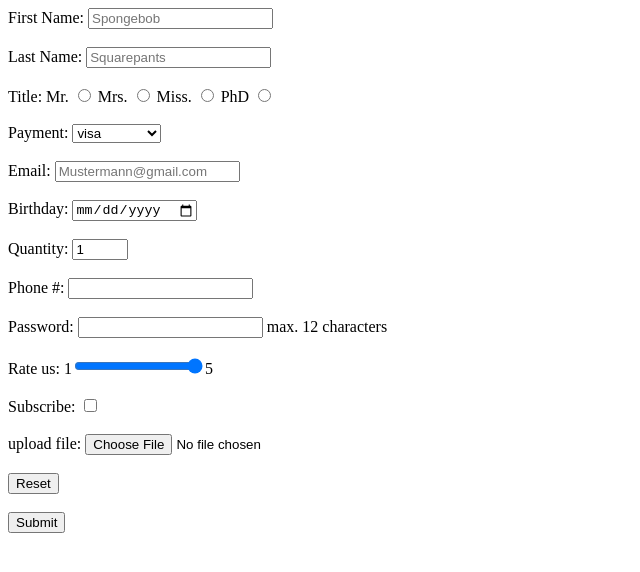
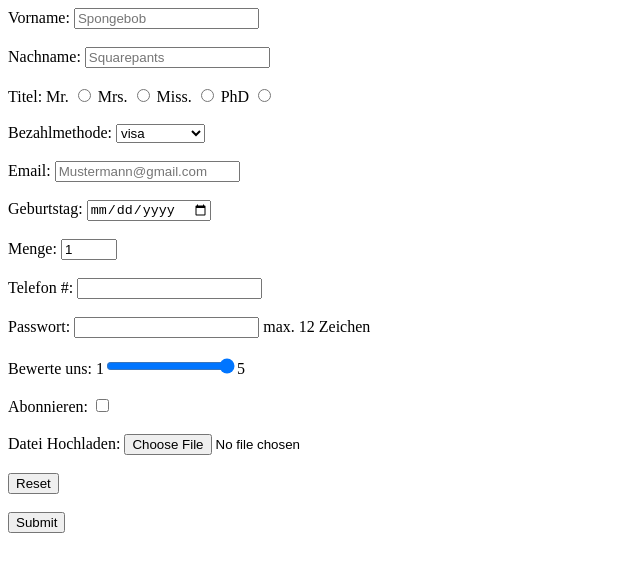
Before and after one commit to LukasVerwiebe/HTML-Tutorial, a plain HTML site: page J_Formulare/index.html in a window 1280 px wide. Shown: the whole page, without its empty margins (0-640 px from the left). Drawn offline with Linux system fonts and the light colour scheme.

Commit message:
Update Repository

```diff
--- a/J_Formulare/index.html
+++ b/J_Formulare/index.html
@@ -6,17 +6,17 @@
 	<body>
 
 		<form > 	<!-- action="DO_SOMETHING.PHP" -->
-			<label for="first_name">First Name:</label>
+			<label for="first_name">Vorname:</label>
 			<input type="text" id="first_name" name="first_name" placeholder="Spongebob">
 
 			<br><br>
 
-			<label for="last_name">Last Name:</label>
+			<label for="last_name">Nachname:</label>
 			<input type="text" id="last_name" name="last_name" placeholder="Squarepants">
 
 			<br><br>
 
-			<label for="title">Title:</label>
+			<label for="title">Titel:</label>
 
 			<label for="Mr.">Mr.</label>
 			<input type="radio" name="title" value="Mr." id="Mr.">
@@ -29,7 +29,7 @@
 
 			<br><br>
 
-			<label for="payment">Payment:</label>
+			<label for="payment">Bezahlmethode:</label>
 
 			<select id="payment">
 				<option value="visa">visa</option>
@@ -45,38 +45,38 @@
 
 			<br><br>
 
-			<label for="birthday">Birthday:</label>
+			<label for="birthday">Geburtstag:</label>
 			<input type="date" id="birthday" name="birthday" min="2000-01-01">
 
 			<br><br>
 
-			<label for="quantity">Quantity:</label>
+			<label for="quantity">Menge:</label>
 			<input type="number" name="quantity" id="quantity" min="0" max="99" value="1">
 
 			<br><br>
 
-			<label for="phone">Phone #:</label>
+			<label for="phone">Telefon #:</label>
 			<input type="tel" id="phone" name="phone">
 
 			<br><br>
 
-			<label for="password">Password:</label>
+			<label for="password">Passwort:</label>
 			<input type="password" id="pass" name="pass" maxlength="12">
-			max. 12 characters
+			max. 12 Zeichen
 
 			<br><br>
 
-			<label for="rank">Rate us:</label>
+			<label for="rank">Bewerte uns:</label>
 			1<input type="range" step="25" value="100">5
 
 			<br><br>
 
-			<label for="subscription">Subscribe:</label>
+			<label for="subscription">Abonnieren:</label>
 			<input type="checkbox" id="subscribe" name="subscribe">
 
 			<br><br>
 
-			<label for="upload">upload file:</label>
+			<label for="upload">Datei Hochladen:</label>
 			<input type="file" id="myfile" name="myfile" accept=".txt">
 
 			<br><br>
```
Also changed, not shown: I_Buttons/index.html (+9 -9 lines), K_MetaTags/index.html (+2 -2 lines), L_Farben/index.html (+1 -1 lines), 10 other files.
